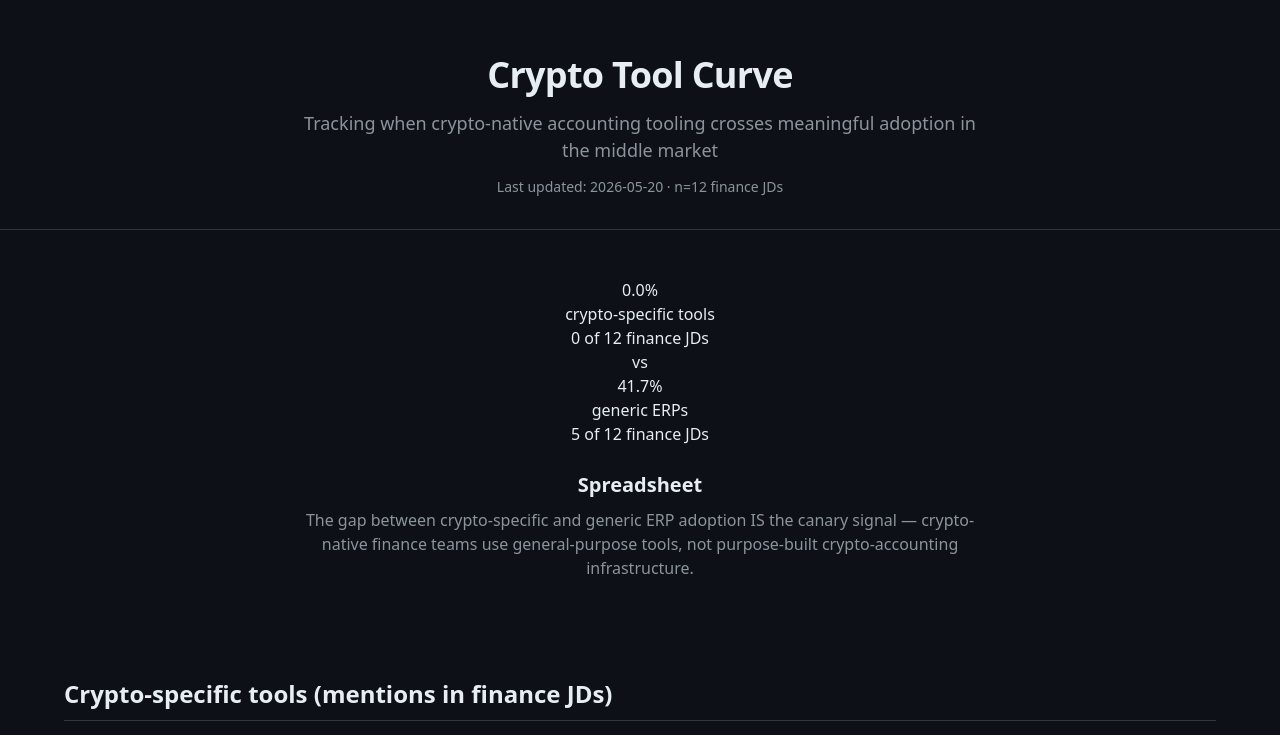
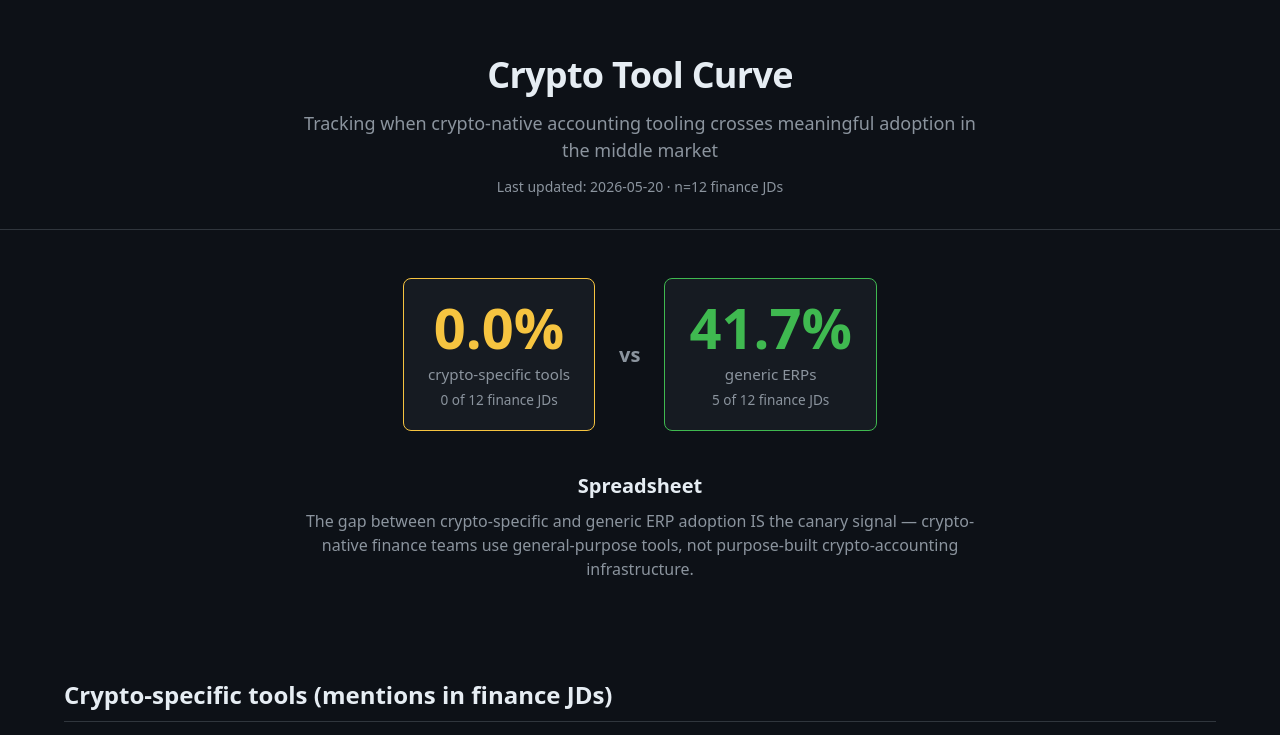
Before and after one commit to jschulman/crypto-tool-curve, a plain HTML site: page docs/index.html in a window 1280 px wide. Shown: the top 735 px of the page. Drawn offline with nearby package versions, Linux system fonts and the light colour scheme; no server answers.

Commit message:
feat: contrast hero card styling

```diff
--- a/docs/style.css
+++ b/docs/style.css
@@ -64,6 +64,42 @@ a:hover { text-decoration: underline; }
 .phase-description { font-size: 1rem; color: var(--text-secondary); margin-top: 0.5rem; }
 .score-meta { padding: 1rem 0 0.5rem; }
 
+/* --- Hero Contrast (v1.1 — crypto-specific vs generic ERP) --- */
+.contrast-row {
+  display: flex;
+  align-items: center;
+  justify-content: center;
+  gap: 1.5rem;
+  flex-wrap: wrap;
+  margin-bottom: 1rem;
+}
+.contrast-card {
+  text-align: center;
+  padding: 1.25rem 1.5rem;
+  border-radius: var(--radius);
+  border: 1px solid var(--border);
+  background: var(--bg-card);
+  min-width: 180px;
+}
+.contrast-card.crypto  { border-color: var(--accent); }
+.contrast-card.generic { border-color: var(--green); }
+.contrast-number { font-size: 3.5rem; font-weight: 700; line-height: 1; }
+.contrast-card.crypto  .contrast-number { color: var(--accent); }
+.contrast-card.generic .contrast-number { color: var(--green); }
+.contrast-label { margin-top: 0.5rem; color: var(--text-secondary); font-size: 0.95rem; }
+.contrast-sub   { margin-top: 0.25rem; color: var(--text-secondary); font-size: 0.85rem; font-variant-numeric: tabular-nums; }
+.contrast-gap {
+  font-size: 1.25rem;
+  color: var(--text-secondary);
+  font-weight: 600;
+  text-transform: lowercase;
+}
+@media (max-width: 640px) {
+  .contrast-number { font-size: 2.5rem; }
+  .contrast-card { min-width: 140px; padding: 1rem; }
+  .contrast-gap { display: none; }
+}
+
 /* --- Section --- */
 .section-title {
   font-size: 1.5rem;
```
